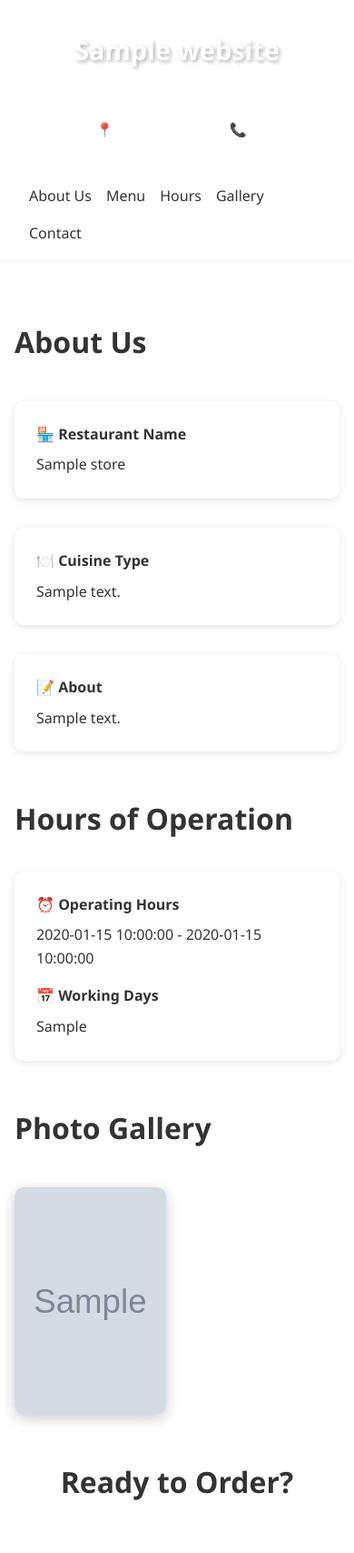
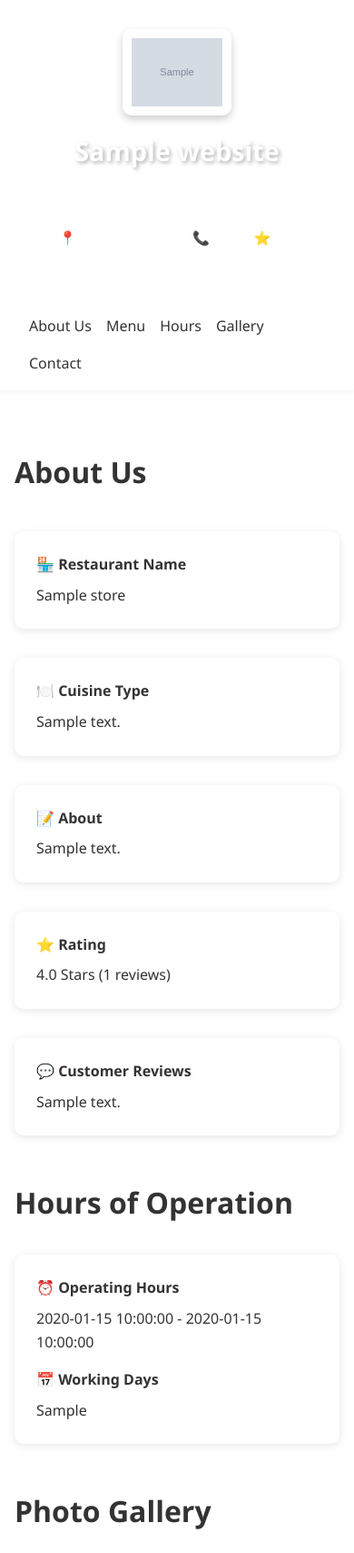
Before and after one commit to santagift24-wq/hotel-app, a Flask app: template templates/public_store_website.html in a window 390 px wide. Shown: the top 1707 px of the page at 91% size. Run offline with Flask 3, Linux system fonts and the light colour scheme; the template is opened without the code that fills it: most values are stand-ins (such as "Sample title", 1, 10 or a date in 2020); grey boxes marked "Sample" are stand-in pictures; some libraries are stand-ins or nearby versions.

Commit message:
feat: Display logo and ratings on public store website - Logo displays prominently in header with restaurant info - Ratings (stars) and review count show in header contact - Review summary displays in About section - Responsive design for mobile devices - Logo and ratings update automatically when changed in store profile

```diff
--- a/templates/public_store_website.html
+++ b/templates/public_store_website.html
@@ -29,6 +29,28 @@
             padding: 2rem;
             text-align: center;
             box-shadow: 0 2px 10px rgba(0,0,0,0.1);
+        }
+
+        .header-logo-section {
+            display: flex;
+            align-items: center;
+            justify-content: center;
+            gap: 2rem;
+            margin-bottom: 1.5rem;
+            flex-wrap: wrap;
+        }
+
+        .header-logo {
+            max-width: 120px;
+            max-height: 120px;
+            border-radius: 10px;
+            box-shadow: 0 4px 8px rgba(0,0,0,0.2);
+            background: white;
+            padding: 10px;
+        }
+
+        .header-info {
+            text-align: left;
         }
 
         header h1 {
@@ -239,6 +261,15 @@
 
         /* Responsive */
         @media (max-width: 768px) {
+            .header-logo-section {
+                flex-direction: column;
+                gap: 1rem;
+            }
+
+            .header-info {
+                text-align: center;
+            }
+
             header h1 {
                 font-size: 1.8rem;
             }
@@ -292,16 +323,26 @@
 <body class="theme-{{ website.website_theme or 'default' }}">
     <!-- Header -->
     <header>
-        <h1>{{ website.website_title or store.hotel_name }}</h1>
-        {% if website.website_description %}
-        <p>{{ website.website_description }}</p>
-        {% endif %}
+        <div class="header-logo-section">
+            {% if store.logo_url %}
+            <img src="{{ store.logo_url }}" alt="{{ store.hotel_name }} Logo" class="header-logo">
+            {% endif %}
+            <div class="header-info">
+                <h1>{{ website.website_title or store.hotel_name }}</h1>
+                {% if website.website_description %}
+                <p>{{ website.website_description }}</p>
+                {% endif %}
+            </div>
+        </div>
         <div class="header-contact">
             {% if store.street_address %}
             <span>📍 {{ store.street_address }}</span>
             {% endif %}
             {% if store.phone_number %}
             <span>📞 {{ store.phone_number }}</span>
+            {% endif %}
+            {% if store.rating %}
+            <span>⭐ {{ "%.1f"|format(store.rating) }} ({{ store.review_count or 0 }} reviews)</span>
             {% endif %}
         </div>
     </header>
@@ -337,6 +378,18 @@
                 <div class="info-card">
                     <strong>📝 About</strong>
                     <p>{{ store.store_description }}</p>
+                </div>
+                {% endif %}
+                {% if store.rating %}
+                <div class="info-card">
+                    <strong>⭐ Rating</strong>
+                    <p>{{ "%.1f"|format(store.rating) }} Stars ({{ store.review_count or 0 }} reviews)</p>
+                </div>
+                {% endif %}
+                {% if store.review_summary %}
+                <div class="info-card">
+                    <strong>💬 Customer Reviews</strong>
+                    <p>{{ store.review_summary }}</p>
                 </div>
                 {% endif %}
             </div>
```
